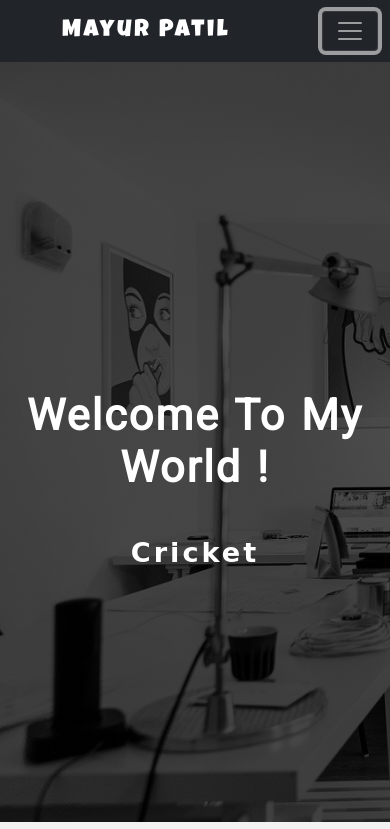
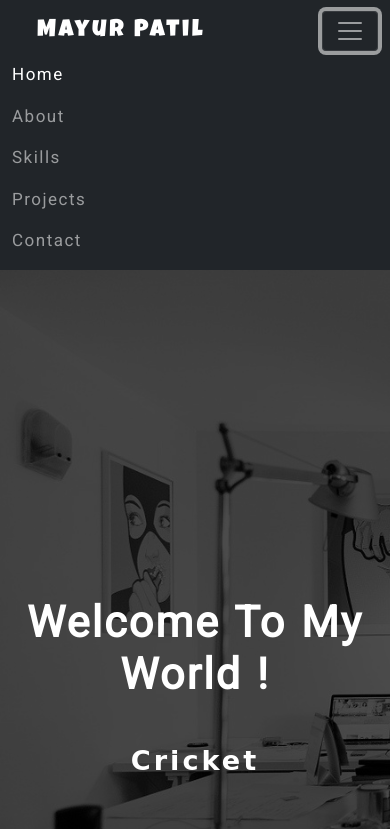
Before and after one commit to Mark-218/mayurpatil.github.io, a plain HTML site: page index.html in a window 390 px wide. Both pictures are taken after a click on the button "Toggle navigation". Shown: the top 829 px of the page. Drawn offline with nearby package versions, Linux system fonts and the light colour scheme; a web font is replaced by a local one.

Commit message:
css styling & responsive navbar

```diff
--- a/css/media.css
+++ b/css/media.css
@@ -3,7 +3,7 @@
     .header .m-logo{
         font-size: 24px;
         letter-spacing: 2.75px;
-
+        padding-left: 25px;
     }
 
     .header .m-menu{
--- a/index.html
+++ b/index.html
@@ -36,25 +36,35 @@
 
 <body>
   <div class="header sticky-top sdadow">
-    <nav class="navbar navbar-expand-md navbar-dark fixed-top bg-dark" id="navbar">
+
+    <nav class="navbar navbar-expand-lg navbar-dark bg-dark">
       <div class="container-fluid">
-        <a class="navbar-brand m-logo " href="#">Mayur Patil</a>
-        <button class="navbar-toggler" type="button" data-bs-toggle="collapse" data-bs-target="#navbarScroll" aria-controls="navbarScroll" aria-expanded="false" aria-label="Toggle navigation">
+        <a class="navbar-brand m-logo" href="#">Mayur Patil</a>
+        <button class="navbar-toggler" type="button" data-bs-toggle="collapse" data-bs-target="#navbarNav" aria-controls="navbarNav" aria-expanded="false" aria-label="Toggle navigation">
           <span class="navbar-toggler-icon"></span>
         </button>
-
-        <div class=" collapse navbar-collapse justify-content-end" id="navbarNavAltMarkup">
-          <div class="navbar-nav ml-auto pr-5 ">
-            <a class="nav-link active m-menu" aria-current="page" href="index.html">Home</a>
-            <a class="nav-link m-menu " href="#about"> About </a>
-            <a class="nav-link m-menu " href="#skills"> Skills </a>
-            <a class="nav-link  m-menu" href="#projects"> Projects </a>
-            <a class="nav-link  m-menu" href="#contact"> Contact </a>
-          </div>
+        <div class="collapse navbar-collapse  justify-content-end" id="navbarNav">
+          <ul class="navbar-nav">
+            <li class="nav-item">
+              <a class="nav-link active m-menu" aria-current="index.html" href="#"> Home </a>
+            </li>
+            <li class="nav-item">
+              <a class="nav-link m-menu" href="#about"> About </a>
+            </li>
+            <li class="nav-item m-menu">
+              <a class="nav-link" href="#skills"> Skills </a>
+            </li>
+            <li class="nav-item m-menu">
+              <a class="nav-link" href="#projects"> Projects </a>
+            </li>
+            <li class="nav-item m-menu">
+              <a class="nav-link" href="#contact"> Contact </a>
+            </li>
+          </ul>
         </div>
       </div>
-    </nav>
-  </div>
+      </nav>
+      </div>
 
   <!-- background  -->
 
```
